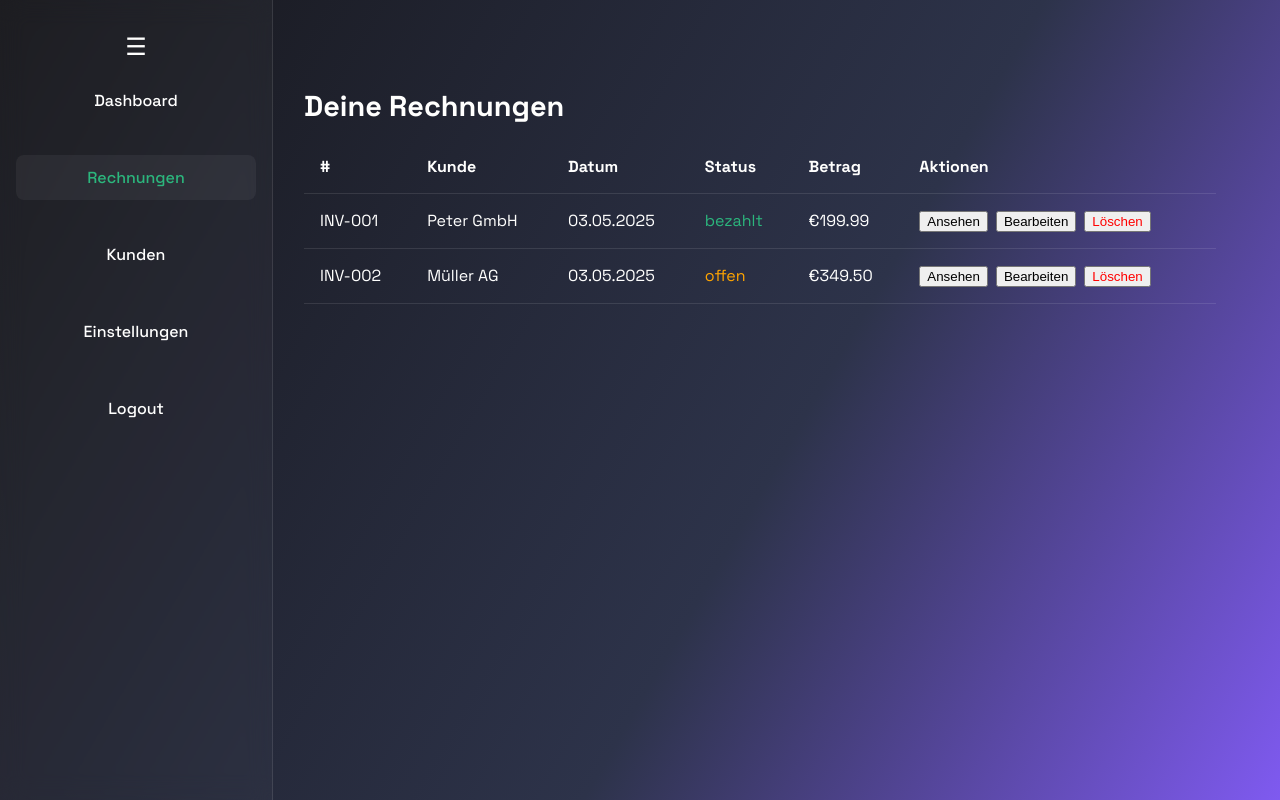
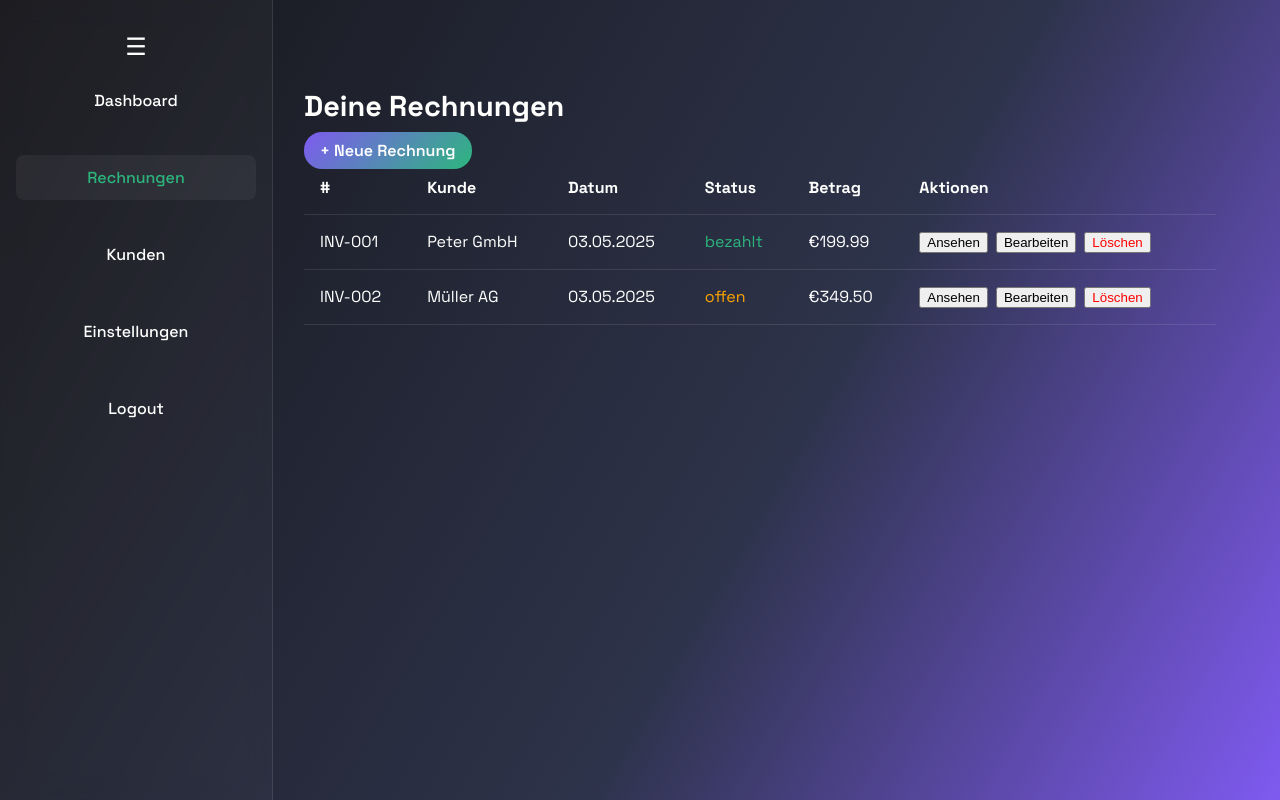
Before and after one commit to M1roel/Peytor, an Angular app: page /app/invoices/list in a window 1280 px wide. Built offline with nearby package versions, Linux system fonts and the light colour scheme.

Commit message:
feat: Button für neue Rechnungen

```diff
--- a/src/app/features/invoices/invoice-list/invoice-list.component.html
+++ b/src/app/features/invoices/invoice-list/invoice-list.component.html
@@ -1,5 +1,8 @@
 <section class="invoice-list">
     <h2>Deine Rechnungen</h2>
+    <div class="button-primary" (click)="create()">
+        <a>+ Neue Rechnung</a>
+    </div>
 
     <table>
       <thead>
--- a/src/app/features/invoices/invoice-list/invoice-list.component.ts
+++ b/src/app/features/invoices/invoice-list/invoice-list.component.ts
@@ -19,6 +19,11 @@ export class InvoiceListComponent {
     console.log('Ansehen', id);
   }
 
+  create() {
+    console.log('Neue Rechnung erstellen');
+    // später: this.router.navigate(['new']);
+  }
+
   edit(id: number) {
     console.log('Bearbeiten', id);
   }
```
